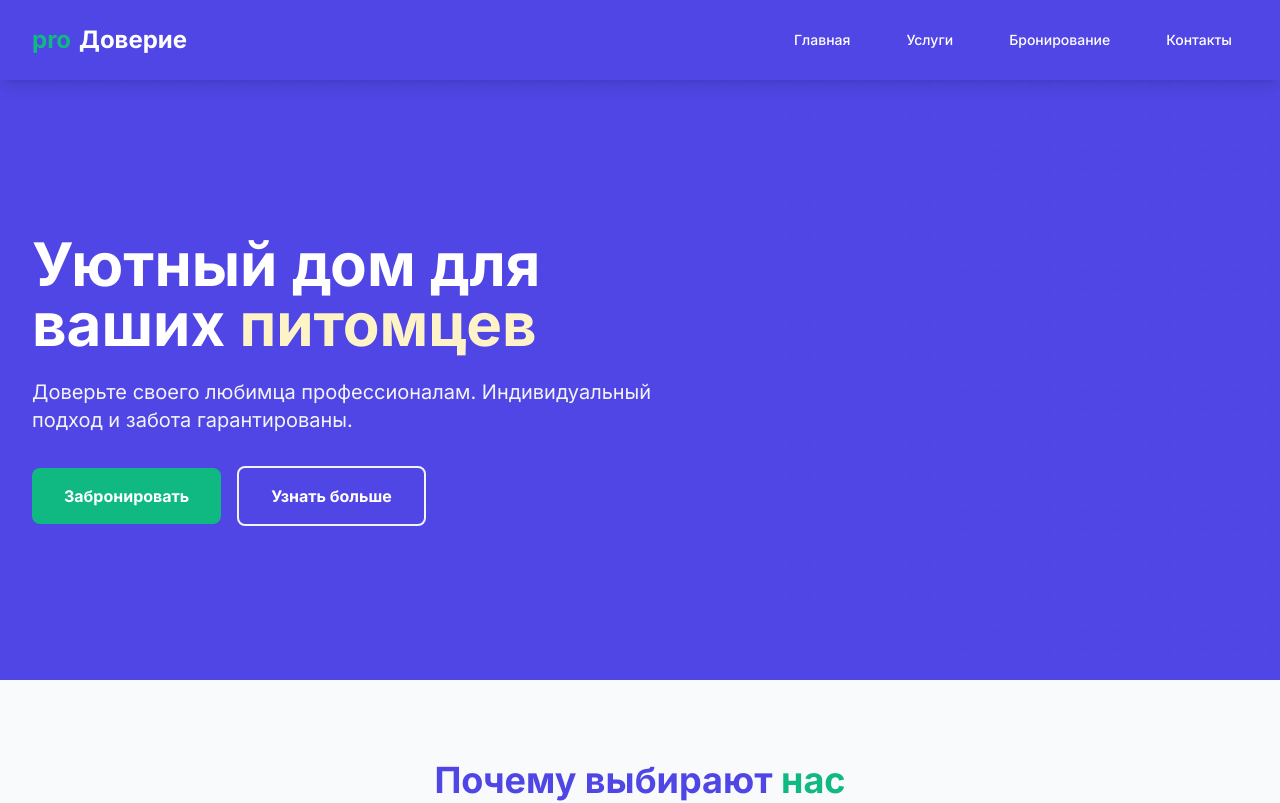
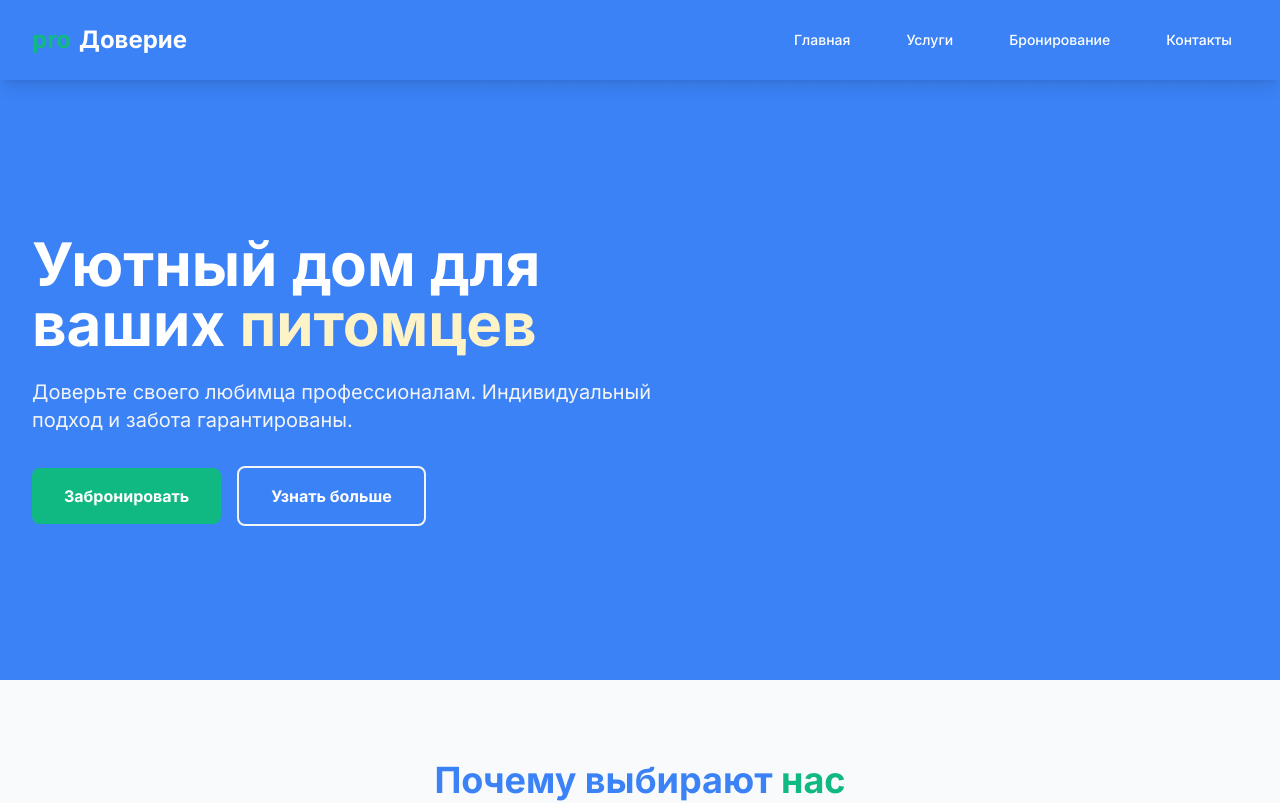
Before and after one commit to Kamiadze/prodoverie, a Next.js app: page / in a window 1280 px wide. Shown: the top 803 px of the page. Built offline with nearby package versions, Linux system fonts and the light colour scheme.

Commit message:
Restore original colors

```diff
--- a/src/app/globals.css
+++ b/src/app/globals.css
@@ -82,15 +82,15 @@ body {
 /* FullCalendar styles */
 .fc {
   --fc-border-color: #E5E7EB;
-  --fc-button-bg-color: #4F46E5;
-  --fc-button-border-color: #4F46E5;
-  --fc-button-hover-bg-color: #4338CA;
-  --fc-button-hover-border-color: #4338CA;
-  --fc-button-active-bg-color: #3730A3;
-  --fc-button-active-border-color: #3730A3;
-  --fc-event-bg-color: #4F46E5;
-  --fc-event-border-color: #4338CA;
-  --fc-today-bg-color: #EEF2FF;
+  --fc-button-bg-color: #3B82F6;
+  --fc-button-border-color: #3B82F6;
+  --fc-button-hover-bg-color: #60A5FA;
+  --fc-button-hover-border-color: #60A5FA;
+  --fc-button-active-bg-color: #2563EB;
+  --fc-button-active-border-color: #2563EB;
+  --fc-event-bg-color: #3B82F6;
+  --fc-event-border-color: #60A5FA;
+  --fc-today-bg-color: #EFF6FF;
 }
 
 .fc .fc-button {
--- a/tailwind.config.js
+++ b/tailwind.config.js
@@ -9,14 +9,14 @@ module.exports = {
     extend: {
       colors: {
         primary: {
-          DEFAULT: '#4F46E5',
-          light: '#4338CA',
-          dark: '#3730A3',
+          DEFAULT: '#3B82F6',
+          light: '#60A5FA',
+          dark: '#2563EB',
         },
         secondary: {
           DEFAULT: '#10B981',
-          light: '#059669',
-          dark: '#047857',
+          light: '#34D399',
+          dark: '#059669',
         },
         accent: {
           DEFAULT: '#F3F4F6',
@@ -24,18 +24,6 @@ module.exports = {
           dark: '#E5E7EB',
         },
         warm: '#FEF3C7',
-        gray: {
-          50: '#F9FAFB',
-          100: '#F3F4F6',
-          200: '#E5E7EB',
-          300: '#D1D5DB',
-          400: '#9CA3AF',
-          500: '#6B7280',
-          600: '#4B5563',
-          700: '#374151',
-          800: '#1F2937',
-          900: '#111827',
-        },
       },
       backgroundImage: {
         'gradient-radial': 'radial-gradient(var(--tw-gradient-stops))',
```
